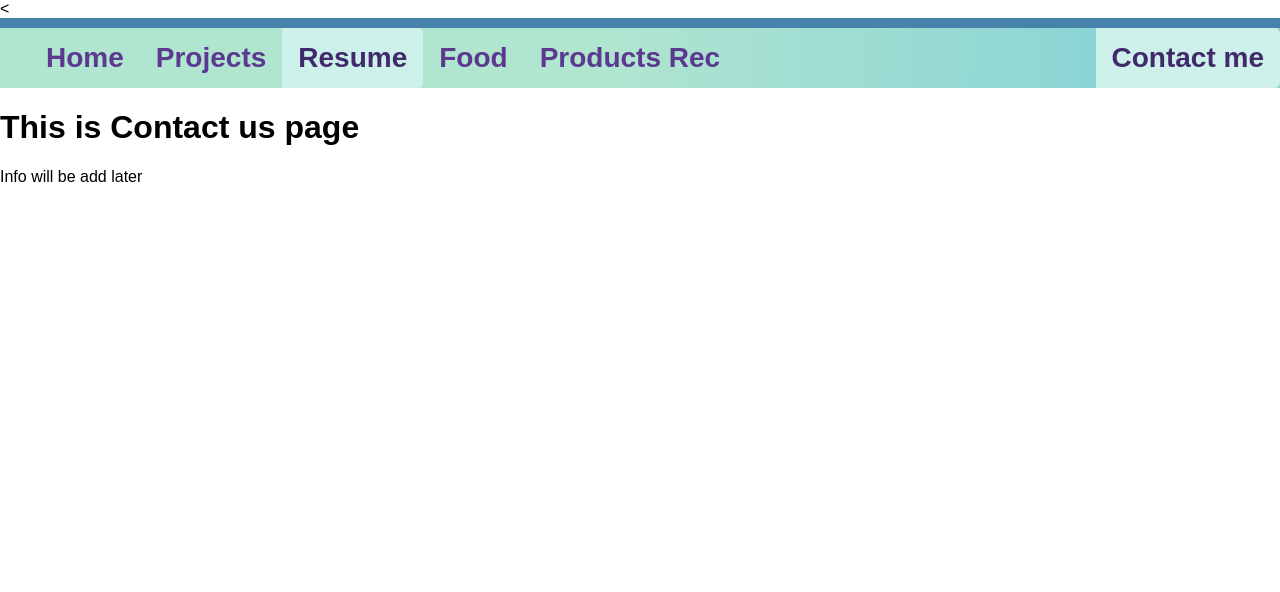
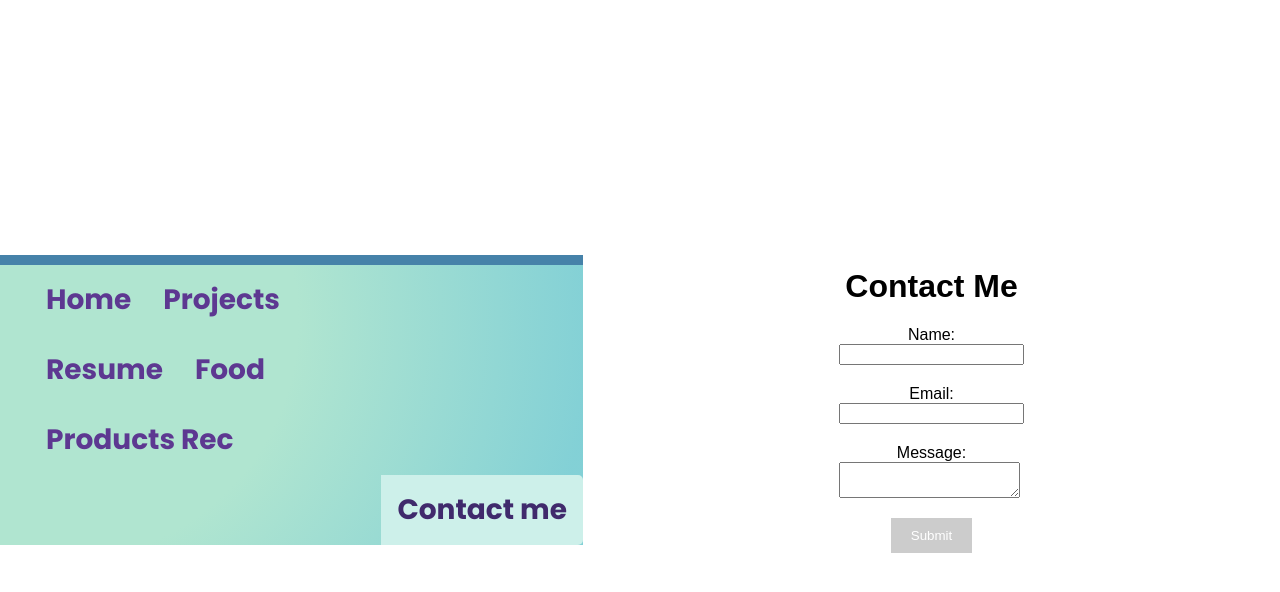
Before and after one commit to klinhoang/project9_c1_sept23, a plain HTML site: page contact-me.html in a window 1280 px wide. Drawn offline with Linux system fonts and the light colour scheme; a web font is replaced by a local one.

Commit message:
create client-side validation for your website’s contact form

```diff
--- a/contact-me.html
+++ b/contact-me.html
@@ -1,30 +1,47 @@
 <!DOCTYPE html>
 <html lang="en">
+
 <head>
     <meta charset="UTF-8">
     <meta name="viewport" content="width=device-width, initial-scale=1.0">
-   <meta name="description" content="This is my Contact page"/>
+    <meta name="description" content="This is my Contact page">
     <meta name="keywords" content="resume, projects, amazon front-end dev, amazon SDE, journey, travel, cooking">
-    <link rel="stylesheet"type="text/css" href="css/main.css">
+    <link rel="stylesheet" type="text/css" href="css/main.css">
     <link rel="icon" type="image/png" sizes="32x32" href="snowball furby.jpg">
-
-<title>About us</title>
+    <link rel="stylesheet" href="/css/contact.css">
+    <title>Contact me</title>
 </head>
 
-<<body>
+<body>
     <div class="topnav">
         <div class="links">
             <a href="index.html"> Home </a>
             <a href="project.html"> Projects</a>
-    <a class="active" href="resume.html"> Resume</a>
+            <a href="resume.html"> Resume</a>
             <a href="food.html"> Food</a>
             <a href="products/single-products.html"> Products Rec</a>
     </div>
-  <a id="contact-nav" href="contact-me.html" class="active"
-  >Contact me</a
-  >
+        <a class="active" id="contact-nav" href="contact-me.html" class="active">Contact me</a>
     </div>
-    <h1>This is Contact us page</h1>
-    <div>Info will be add later</div>
+  <main class="container">
+        <h1>Contact Me</h1>
+          <form id="contactForm">
+            <div class="form-group">
+              <label for="name">Name:</label>
+              <input type="text" id="name" name="name" required>
+            </div>
+            <div class="form-group">
+              <label for="email">Email:</label>
+              <input type="email" id="email" name="email" required>
+            </div>
+            <div class="form-group">
+              <label for="message">Message:</label>
+              <textarea id="message" name="message" required></textarea>
+            </div>
+            <button type="submit" id="submitButton" disabled>Submit</button>
+          </form>
+          <div id="successMessage" class="hidden">Message sent successfully!</div>
+  </main>
+  <script src="javascript/contact.js"></script>
 </body>
 </html>
--- /dev/null
+++ b/css/contact.css
@@ -0,0 +1,87 @@
+@import url("https://fonts.googleapis.com/css?family=Open+Sans:400,600,700,800");
+@import url("https://fonts.cdnfonts.com/css/cammron");
+@import url('https://fonts.googleapis.com/css2?family=Poppins:ital,wght@0,100;0,200;0,300;0,400;0,500;0,600;0,700;0,800;0,900;1,100;1,200;1,300;1,400;1,500;1,600;1,700;1,800;1,900&display=swap');
+
+/* Navigation */
+.topnav {
+  overflow: hidden;
+  background-color: #9ED5C5;
+  font-family: 'Poppins', sans-serif;
+  font-weight: bold;
+  font-size: 28px;
+  border-top: 10px solid #4682a9;
+  background-image: radial-gradient( circle farthest-corner at 10% 20%,  rgba(176,229,208,1) 42%, rgba(92,202,238,0.41) 93.6% );
+}
+.topnav .links {
+  width: 75%;
+  margin: auto;
+  padding: 0 30px;
+  float: left;
+}
+.topnav a {
+  float: left;
+  display: block;
+  color: #5D3891;
+  text-align: center;
+  padding: 14px 16px;
+  text-decoration: none;
+  overflow: hidden;
+}
+.topnav a.active {
+  background-color: #CDF0EA;
+  color: #402a6c;
+  border-right: 2px ;
+  border-left:none ;
+  border-top-right-radius: 5px;
+  border-bottom-right-radius: 5px;
+}
+.topnav a:hover {
+  background-color: #ddd;
+  color: black;
+}
+
+#contact-nav {
+float: right;
+}
+
+body {
+    font-family: Arial, sans-serif;
+    display: flex;
+    justify-content: center;
+    align-items: center;
+    height: 100vh;
+    margin: 0;
+}
+
+.container {
+    text-align: center;
+    padding: 20%;
+}
+
+.form-group {
+    margin-bottom: 20px;
+}
+
+label, input, textarea {
+    display: block;
+}
+
+button {
+    padding: 10px 20px;
+    background-color: #007BFF;
+    color: #fff;
+    border: none;
+    cursor: pointer;
+}
+
+button:disabled {
+    background-color: #ccc;
+}
+
+.hidden {
+    display: none;
+}
+
+#successMessage {
+    color: #28A745;
+}
--- a/css/project.css
+++ b/css/project.css
@@ -42,6 +42,7 @@
 #contact-nav {
 float: right;
 }
+
 @keyframes down-btn {
     0% { bottom:20px; }
     100% { bottom:0px; }
--- /dev/null
+++ b/javascript/contact.js
@@ -0,0 +1,70 @@
+document.addEventListener('DOMContentLoaded', function() {
+    const contactForm = document.getElementById('contactForm');
+    const nameInput = document.getElementById('name');
+    const emailInput = document.getElementById('email');
+    const messageInput = document.getElementById('message');
+    const submitButton = document.getElementById('submitButton');
+    const successMessage = document.getElementById('successMessage');
+
+    function validateInput(input) {
+        if (input.checkValidity()) {
+            input.style.borderColor = '#ccc';
+            return true;
+        } else {
+            input.style.borderColor = 'red';
+            return false;
+        }
+    }
+
+    function validateEmail(email) {
+        const emailRegex = /^[^\s@]+@[^\s@]+\.[^\s@]+$/;
+        return emailRegex.test(email);
+    }
+
+    function checkFormValidity() {
+        return validateInput(nameInput) && validateInput(emailInput) && validateInput(messageInput);
+    }
+
+    function handleFormSubmit(event) {
+        event.preventDefault();
+
+        if (checkFormValidity()) {
+            contactForm.style.display = 'none';
+            successMessage.style.display = 'block';
+        }
+    }
+
+    nameInput.addEventListener('input', () => validateInput(nameInput));
+    emailInput.addEventListener('input', () => validateInput(emailInput));
+    messageInput.addEventListener('input', () => validateInput(messageInput));
+
+    emailInput.addEventListener('blur', function() {
+        if (emailInput.value.trim() !== '' && !validateEmail(emailInput.value.trim())) {
+            emailInput.style.borderColor = 'red';
+            const errorElement = document.createElement('div');
+            errorElement.classList.add('error');
+            errorElement.textContent = 'Please enter a valid email address';
+            emailInput.parentElement.appendChild(errorElement);
+        }
+    });
+
+    emailInput.addEventListener('input', function() {
+        emailInput.style.borderColor = '';
+        const errorElement = emailInput.parentElement.querySelector('.error');
+        if (errorElement) {
+            errorElement.remove();
+        }
+    });
+
+    messageInput.addEventListener('input', () => validateInput(messageInput));
+
+    contactForm.addEventListener('submit', handleFormSubmit);
+
+    nameInput.addEventListener('blur', () => validateInput(nameInput));
+    emailInput.addEventListener('blur', () => validateInput(emailInput));
+    messageInput.addEventListener('blur', () => validateInput(messageInput));
+
+    contactForm.addEventListener('input', () => {
+        submitButton.disabled = !checkFormValidity();
+    });
+});
```
Lines whose indentation alone changed are shown as unchanged.
